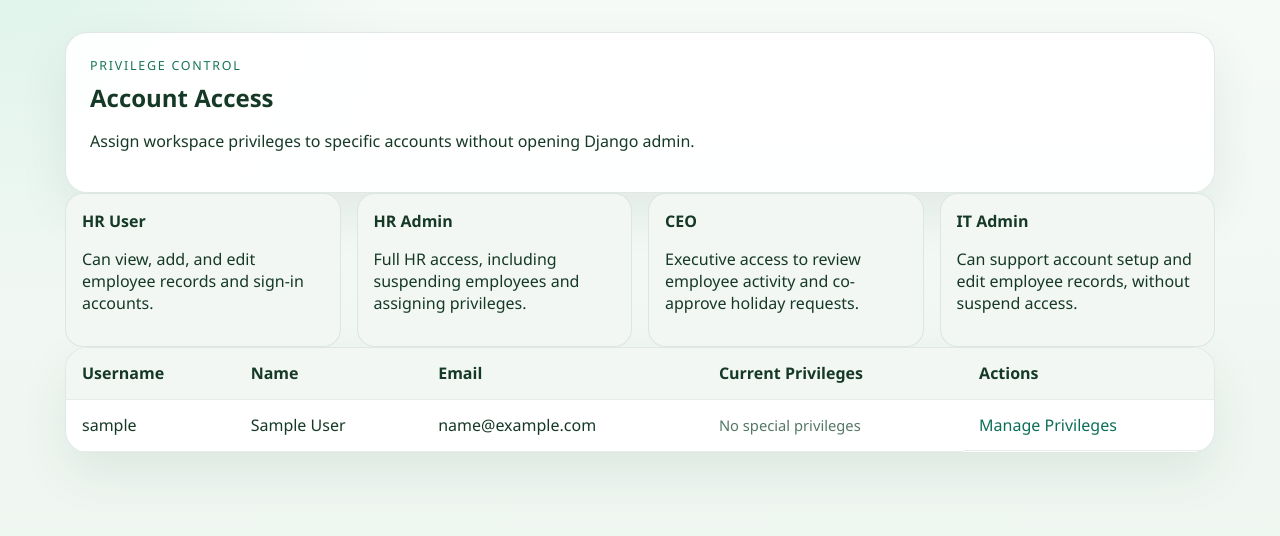
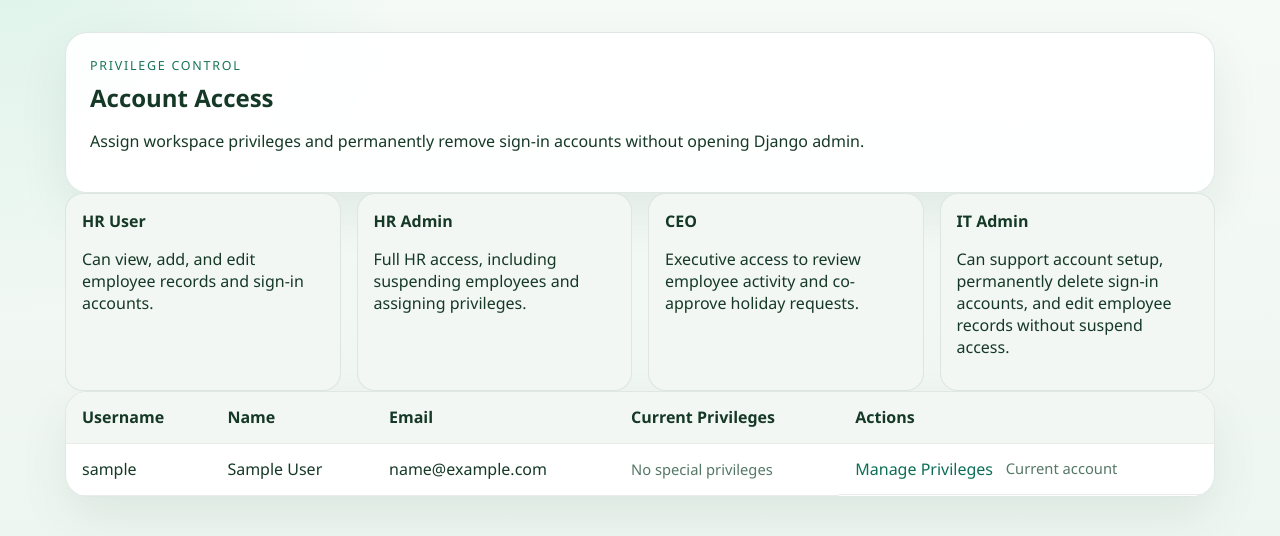
Before and after one commit to ytech-solutions-projet/CRUD_HR_app, a Django app: page /accounts/access/ in a window 1280 px wide. Shown: the part 106-642 px from the top of the page. Run offline with Django 5.2, Linux system fonts and the light colour scheme; the visitor is signed in with stand-in values (Sample User, id 1); data comes from the database, SQL or seed files in the repository; data that the repository does not hold is empty.

Commit message:
Add leave approval workflow and IT account deletion

```diff
--- a/backend/accounts/context_processors.py
+++ b/backend/accounts/context_processors.py
@@ -1,4 +1,6 @@
 from employees.access import (
+    user_can_access_account_directory,
+    user_can_delete_accounts,
     user_can_manage_account_privileges,
     user_can_review_holiday_requests,
     user_can_view_employee_directory,
@@ -11,8 +13,12 @@ def navigation(request):
     if not user.is_authenticated:
         return {
             "can_access_employee_directory": False,
+            "can_access_account_directory": False,
+            "can_manage_account_privileges": False,
+            "can_delete_accounts": False,
+            "can_view_database": False,
+            "can_access_admin": False,
             "has_employee_self_service": False,
-            "can_access_admin": False,
             "can_review_holiday_requests": False,
         }
 
@@ -23,7 +29,9 @@ def navigation(request):
 
     return {
         "can_access_employee_directory": user_can_view_employee_directory(user),
+        "can_access_account_directory": user_can_access_account_directory(user),
         "can_manage_account_privileges": user_can_manage_account_privileges(user),
+        "can_delete_accounts": user_can_delete_accounts(user),
         "can_view_database": user_can_manage_account_privileges(user),
         "can_review_holiday_requests": user_can_review_holiday_requests(user),
         "has_employee_self_service": employee_profile is not None,
--- a/backend/accounts/urls.py
+++ b/backend/accounts/urls.py
@@ -2,6 +2,7 @@ from django.contrib.auth import views as auth_views
 from django.urls import path, reverse_lazy
 
 from .views import (
+    AccountDeleteView,
     AccountAccessListView,
     AccountAccessUpdateView,
     DatabaseOverviewView,
@@ -31,6 +32,7 @@ urlpatterns = [
     ),
     path("accounts/access/", AccountAccessListView.as_view(), name="account-access-list"),
     path("accounts/access/<int:pk>/", AccountAccessUpdateView.as_view(), name="account-access-update"),
+    path("accounts/access/<int:pk>/delete/", AccountDeleteView.as_view(), name="account-access-delete"),
     path("database/", DatabaseOverviewView.as_view(), name="database-overview"),
     path("me/", EmployeeSelfServiceView.as_view(), name="employee-self-service"),
     path("me/holiday-request/", EmployeeHolidayRequestCreateView.as_view(), name="employee-holiday-request"),
--- a/backend/accounts/views.py
+++ b/backend/accounts/views.py
@@ -4,7 +4,7 @@ from django.contrib.auth import get_user_model
 from django.contrib.auth.views import LoginView
 from django.contrib.auth.mixins import LoginRequiredMixin, UserPassesTestMixin
 from django.core.exceptions import PermissionDenied
-from django.db import connections
+from django.db import connections, transaction
 from django.http import HttpRequest, HttpResponseRedirect
 from django.urls import reverse, reverse_lazy
 from django.views.generic import CreateView, DetailView, ListView, RedirectView, TemplateView, UpdateView
@@ -14,6 +14,8 @@ from employees.access import (
     PRIVILEGE_GROUP_DETAILS,
     PRIVILEGE_GROUP_ORDER,
     ensure_privilege_groups,
+    user_can_access_account_directory,
+    user_can_delete_accounts,
     user_can_manage_account_privileges,
     user_can_view_employee_directory,
 )
@@ -44,6 +46,33 @@ def log_account_access_update(request: HttpRequest, target_user):
     )
 
 
+def log_account_access_delete(
+    request: HttpRequest,
+    *,
+    target_id: int,
+    target_username: str,
+    target_email: str,
+    privileges: list[str],
+    linked_employee_code: str | None,
+):
+    details = {
+        "target_username": target_username,
+        "target_email": target_email,
+        "privileges": privileges,
+    }
+    if linked_employee_code:
+        details["linked_employee_code"] = linked_employee_code
+
+    AuditLog.objects.create(
+        actor_username=request.user.get_username() or "anonymous",
+        action_type=AuditLog.ActionType.DELETE,
+        target_table="auth_user",
+        target_id=target_id,
+        source_ip=get_client_ip(request),
+        details=details,
+    )
+
+
 def log_employee_self_service_event(
     request: HttpRequest,
     action_type: str,
@@ -62,13 +91,33 @@ def log_employee_self_service_event(
     )
 
 
-class AccountPrivilegeRequiredMixin(LoginRequiredMixin, UserPassesTestMixin):
+class AccountDirectoryRequiredMixin(LoginRequiredMixin, UserPassesTestMixin):
+    def test_func(self):
+        return user_can_access_account_directory(self.request.user)
+
+    def handle_no_permission(self):
+        if self.request.user.is_authenticated:
+            raise PermissionDenied("You do not have permission to access account management.")
+        return super().handle_no_permission()
+
+
+class AccountPrivilegeRequiredMixin(AccountDirectoryRequiredMixin):
     def test_func(self):
         return user_can_manage_account_privileges(self.request.user)
 
     def handle_no_permission(self):
         if self.request.user.is_authenticated:
             raise PermissionDenied("You do not have permission to manage account privileges.")
+        return super().handle_no_permission()
+
+
+class AccountDeleteRequiredMixin(AccountDirectoryRequiredMixin):
+    def test_func(self):
+        return user_can_delete_accounts(self.request.user)
+
+    def handle_no_permission(self):
+        if self.request.user.is_authenticated:
+            raise PermissionDenied("You do not have permission to delete sign-in accounts.")
         return super().handle_no_permission()
 
 
@@ -97,7 +146,7 @@ class HomeRedirectView(RedirectView):
         return reverse("employee-self-service")
 
 
-class AccountAccessListView(AccountPrivilegeRequiredMixin, ListView):
+class AccountAccessListView(AccountDirectoryRequiredMixin, ListView):
     model = get_user_model()
     template_name = "accounts/account_access_list.html"
     context_object_name = "account_rows"
@@ -113,6 +162,8 @@ class AccountAccessListView(AccountPrivilegeRequiredMixin, ListView):
         context["role_details"] = [
             (group_name, PRIVILEGE_GROUP_DETAILS[group_name]) for group_name in PRIVILEGE_GROUP_ORDER
         ]
+        context["can_manage_account_privileges"] = user_can_manage_account_privileges(self.request.user)
+        context["can_delete_accounts"] = user_can_delete_accounts(self.request.user)
         context["account_rows"] = [
             {
                 "user": account,
@@ -154,6 +205,71 @@ class AccountAccessUpdateView(AccountPrivilegeRequiredMixin, UpdateView):
         log_account_access_update(self.request, self.object)
         messages.success(self.request, "Account privileges updated successfully.")
         return HttpResponseRedirect(self.get_success_url())
+
+
+class AccountDeleteView(AccountDeleteRequiredMixin, DetailView):
+    model = get_user_model()
+    template_name = "accounts/account_confirm_delete.html"
+    context_object_name = "account"
+    success_url = reverse_lazy("account-access-list")
+
+    def get_object(self, queryset=None):
+        if hasattr(self, "_cached_object"):
+            return self._cached_object
+        self._cached_object = super().get_object(queryset)
+        return self._cached_object
+
+    def get_linked_employee(self):
+        try:
+            return self.get_object().employee_profile
+        except Employee.DoesNotExist:
+            return None
+
+    def dispatch(self, request, *args, **kwargs):
+        if request.user.pk == self.get_object().pk:
+            messages.error(request, "You cannot delete your own account while signed in.")
+            return HttpResponseRedirect(self.success_url)
+        return super().dispatch(request, *args, **kwargs)
+
+    def get_context_data(self, **kwargs):
+        context = super().get_context_data(**kwargs)
+        context["linked_employee"] = self.get_linked_employee()
+        context["privileges"] = list(
+            self.object.groups.filter(name__in=PRIVILEGE_GROUP_ORDER).values_list("name", flat=True)
+        )
+        return context
+
+    def post(self, request, *args, **kwargs):
+        account = self.get_object()
+        linked_employee = self.get_linked_employee()
+        privileges = list(
+            account.groups.filter(name__in=PRIVILEGE_GROUP_ORDER).values_list("name", flat=True)
+        )
+        linked_employee_code = linked_employee.employee_code if linked_employee else None
+        account_id = account.pk
+        account_username = account.get_username()
+        account_email = account.email
+
+        with transaction.atomic():
+            account.delete()
+            log_account_access_delete(
+                request,
+                target_id=account_id,
+                target_username=account_username,
+                target_email=account_email,
+                privileges=privileges,
+                linked_employee_code=linked_employee_code,
+            )
+
+        messages.success(
+            request,
+            (
+                "Account deleted permanently. The linked employee profile was kept."
+                if linked_employee
+                else "Account deleted permanently."
+            ),
+        )
+        return HttpResponseRedirect(self.success_url)
 
 
 class DatabaseOverviewView(AccountPrivilegeRequiredMixin, TemplateView):
@@ -265,7 +381,7 @@ class EmployeeHolidayRequestCreateView(LoginRequiredMixin, CreateView):
         )
         messages.success(
             self.request,
-            "Holiday request submitted. It is now waiting for HR and CEO approval.",
+            "Holiday request submitted. HR reviews first, then the CEO gives the final approval.",
         )
         return HttpResponseRedirect(reverse("employee-self-service"))
 
--- a/backend/employees/views.py
+++ b/backend/employees/views.py
@@ -291,6 +291,10 @@ class HolidayRequestReviewView(GroupRequiredMixin, View):
             messages.info(request, "This approval step has already been completed.")
             return redirect(request.POST.get("next") or reverse("employee-leave-queue"))
 
+        if role == "ceo" and holiday_request.hr_status != HolidayRequest.ReviewStatus.APPROVED:
+            messages.info(request, "CEO review becomes available only after HR approval.")
+            return redirect(request.POST.get("next") or reverse("employee-leave-queue"))
+
         holiday_request.apply_review(role, request.user, decision)
         holiday_request.save(update_fields=update_fields)
         log_audit_event(
--- a/backend/templates/accounts/account_access_list.html
+++ b/backend/templates/accounts/account_access_list.html
@@ -7,7 +7,13 @@
     <div>
         <p class="eyebrow">Privilege Control</p>
         <h2>Account Access</h2>
+        {% if can_manage_account_privileges and can_delete_accounts %}
+        <p>Assign workspace privileges and permanently remove sign-in accounts without opening Django admin.</p>
+        {% elif can_manage_account_privileges %}
         <p>Assign workspace privileges to specific accounts without opening Django admin.</p>
+        {% else %}
+        <p>Review sign-in accounts and permanently remove them when access must be revoked.</p>
+        {% endif %}
     </div>
 </section>
 
@@ -47,7 +53,15 @@
                     {% endif %}
                 </td>
                 <td class="actions">
+                    {% if can_manage_account_privileges %}
                     <a href="{% url 'account-access-update' row.user.pk %}">Manage Privileges</a>
+                    {% endif %}
+                    {% if can_delete_accounts and row.user.pk != request.user.pk %}
+                    <a href="{% url 'account-access-delete' row.user.pk %}" class="danger-link">Delete Account</a>
+                    {% endif %}
+                    {% if can_delete_accounts and row.user.pk == request.user.pk %}
+                    <span class="muted-label">Current account</span>
+                    {% endif %}
                 </td>
             </tr>
             {% empty %}
--- a/backend/templates/accounts/employee_self_service.html
+++ b/backend/templates/accounts/employee_self_service.html
@@ -67,7 +67,7 @@
         <div>
             <p class="eyebrow">Holiday Requests</p>
             <h2>My requests</h2>
-            <p>Your requests stay pending until HR and CEO both approve them.</p>
+            <p>Your requests stay pending until HR approves them and the CEO confirms them.</p>
         </div>
         <a href="{% url 'employee-holiday-request' %}" class="button-link">New Request</a>
     </div>
--- a/backend/templates/accounts/holiday_request_form.html
+++ b/backend/templates/accounts/holiday_request_form.html
@@ -14,6 +14,7 @@
             Remaining: {{ leave_balance.remaining_days }}.
             Owed: {{ leave_balance.owed_days }}.
         </p>
+        <p class="subtitle">HR reviews each request first. Once HR approves it, the CEO can give the final confirmation.</p>
     </div>
 
     <form method="post" class="stacked-form">
--- a/backend/templates/base.html
+++ b/backend/templates/base.html
@@ -22,7 +22,7 @@
                 {% if can_review_holiday_requests %}
                 <a href="{% url 'employee-leave-queue' %}">Leave Requests</a>
                 {% endif %}
-                {% if can_manage_account_privileges %}
+                {% if can_access_account_directory %}
                 <a href="{% url 'account-access-list' %}">Account Access</a>
                 {% endif %}
                 {% if can_view_database %}
```
Also changed, not shown: backend/accounts/tests.py (+46 -3 lines), backend/employees/access.py (+11 -1 lines), backend/employees/tests.py (+21 -0 lines), backend/templates/accounts/account_confirm_delete.html (added, +41 -0 lines), backend/templates/employees/holiday_request_queue.html (+5 -2 lines).
